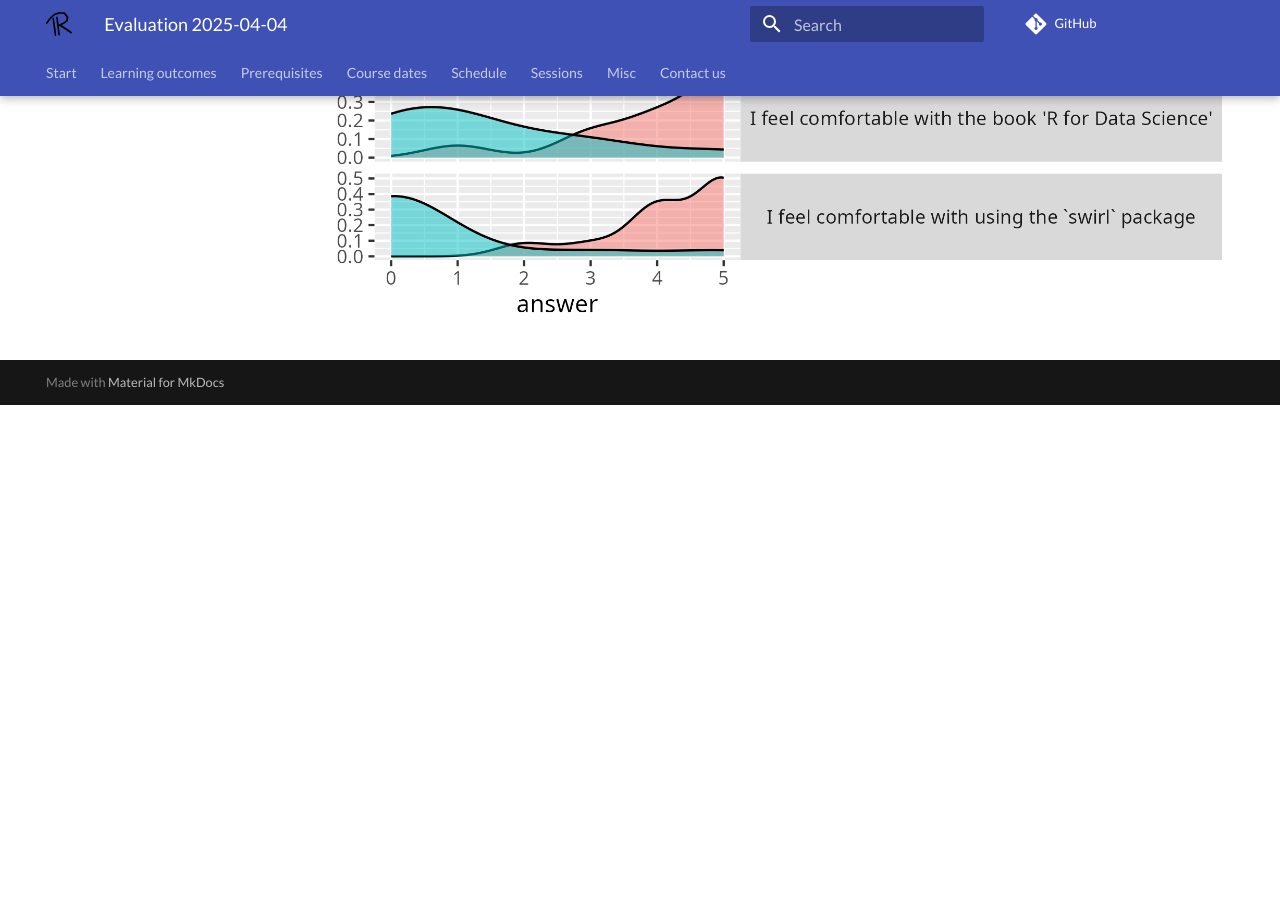
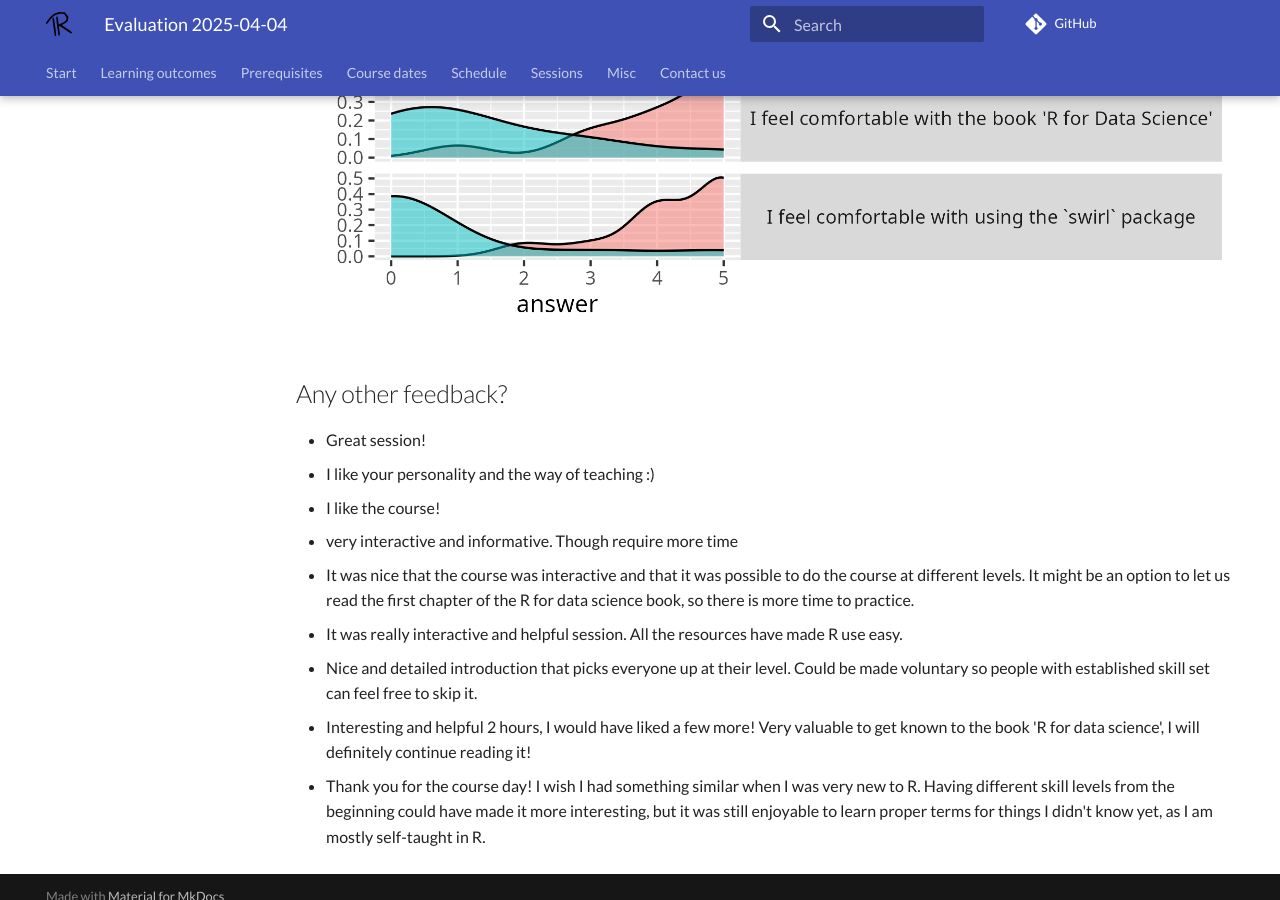
Before and after one commit to richelbilderbeek/intro_r_course, an MkDocs documentation site: the page built from docs/evaluations/20250404/README.md, in a window 1280 px wide and 900 px high, scrolled down 1369 px. Built offline with MkDocs 1.6.1 and Material for MkDocs 9.7.7, drawn with Linux system fonts in a browser that asks for light colours; comment, search, counter and statistics services are not loaded; before the commit the page ends 1774 px from its top, so only the background shows below that.

Commit message:
Add written feedback

```diff
--- a/docs/evaluations/20250404/README.md
+++ b/docs/evaluations/20250404/README.md
@@ -5,3 +5,28 @@
 ![All confidences](all_confidences.png)
 
 ![Confidences per question](confidences_per_question.png)
+
+## Any other feedback?
+
+- Great session!
+- I like your personality and the way of teaching :)
+- I like the course!
+- very interactive and informative. Though require more time
+- It was nice that the course was interactive and that it was possible
+  to do the course at different levels.
+  It might be an option to let us read the first chapter of the R
+  for data science book, so there is more time to practice.
+- It was really interactive and helpful session.
+  All the resources have made R use easy.
+- Nice and detailed introduction that picks everyone up at their level.
+  Could be made voluntary so people with established skill
+  set can feel free to skip it.
+- Interesting and helpful 2 hours, I would have liked a few more!
+  Very valuable to get known to the book 'R for data science',
+  I will definitely continue reading it!
+- Thank you for the course day!
+  I wish I had something similar when I was very new to R.
+  Having different skill levels from the beginning
+  could have made it more interesting,
+  but it was still enjoyable to learn proper terms
+  for things I didn't know yet, as I am mostly self-taught in R.
```
Also changed, not shown: docs/evaluations/20250404/feedback.csv (added, +13 -0 lines), 1 other file.
